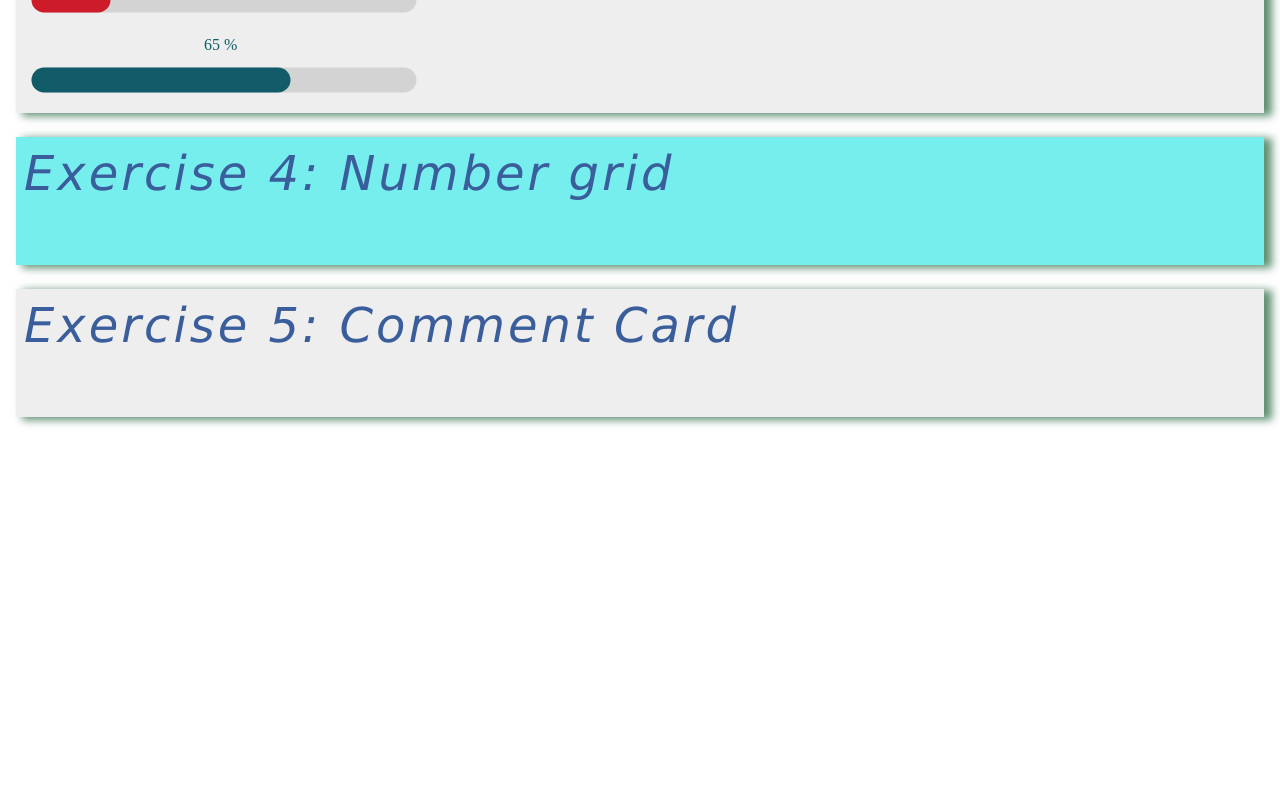
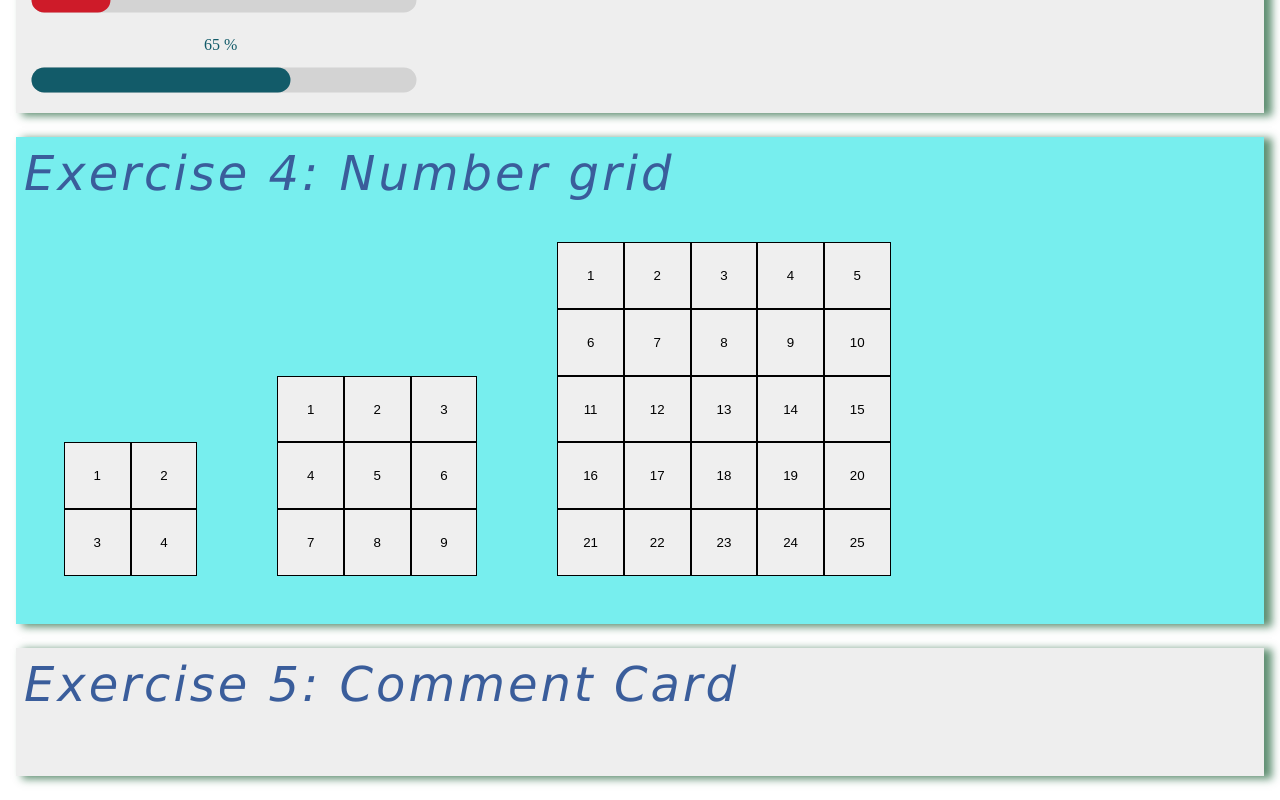
Before and after one commit to r0302772/react-js-les-1-componenten, a React (Vite) app in the folder react-js-les-1-componenten/: page / in a window 1280 px wide. Shown: the part 946-1746 px from the top of the page. Before the commit the page ends 1387 px from the top, so only its background shows below. Built offline with nearby package versions, Linux system fonts and the light colour scheme.

Commit message:
added exerciseFour jsx and css, numbergrid - finished exercise

```diff
--- /dev/null
+++ b/react-js-les-1-componenten/src/components/exerciseFour/ExerciseFour.jsx
@@ -0,0 +1,14 @@
+import NumberGrid from "./NumberGrid.jsx";
+import './exerciseFour.css'
+
+const ExerciseFour = () => {
+    return (
+        <>
+            <NumberGrid n={2}/>
+            <NumberGrid n={3}/>
+            <NumberGrid n={5}/>
+        </>
+    )
+}
+
+export default ExerciseFour;
--- /dev/null
+++ b/react-js-les-1-componenten/src/components/exerciseFour/NumberGrid.jsx
@@ -0,0 +1,20 @@
+const NumberGrid = ({n}) => {
+
+    const output = []
+
+    for (let i = 0; i < n; i++) {
+        const row = []
+        for (let j = 0; j < n; j++) {
+            row.push(<button className={'square'}>{i * n + j + 1}</button>)
+        }
+        output.push(<div className={'grid-row'}>{row}</div>)
+    }
+
+    return (
+        <div className={'grid'}>
+            {output}
+        </div>
+    )
+}
+
+export default NumberGrid;
--- /dev/null
+++ b/react-js-les-1-componenten/src/components/exerciseFour/exerciseFour.css
@@ -0,0 +1,21 @@
+.square {
+    width: 5em;
+    height: 5em;
+    border: 1px solid black;
+    display: flex;
+    justify-content: center;
+    align-items: center;
+}
+
+.grid-row {
+    display: flex;
+    justify-content: center;
+    align-content: center;
+    align-items: center;
+    flex-direction: row;
+}
+
+.grid {
+    display: inline-block;
+    margin: 2.5em;
+}
--- a/react-js-les-1-componenten/src/main.jsx
+++ b/react-js-les-1-componenten/src/main.jsx
@@ -5,6 +5,7 @@ import "./main.css"
 import ExerciseOne from "./components/exerciseOne/ExerciseOne.jsx";
 import ExerciseTwo from "./components/exerciseTwo/ExerciseTwo.jsx";
 import ExerciseThree from "./components/exerciseThree/ExerciseThree.jsx";
+import ExerciseFour from "./components/exerciseFour/ExerciseFour.jsx";
 
 ReactDOM.createRoot(document.getElementById('root')).render(
     <StrictMode>
@@ -17,7 +18,9 @@ ReactDOM.createRoot(document.getElementById('root')).render(
         <Exercise title={'Exercise 3: Progressbar'}>
             <ExerciseThree/>
         </Exercise>
-        <Exercise title={'Exercise 4: Number grid'} background={'#77EEEE'}></Exercise>
+        <Exercise title={'Exercise 4: Number grid'} background={'#77EEEE'}>
+            <ExerciseFour/>
+        </Exercise>
         <Exercise title={'Exercise 5: Comment Card'}></Exercise>
     </StrictMode>
 )
```
